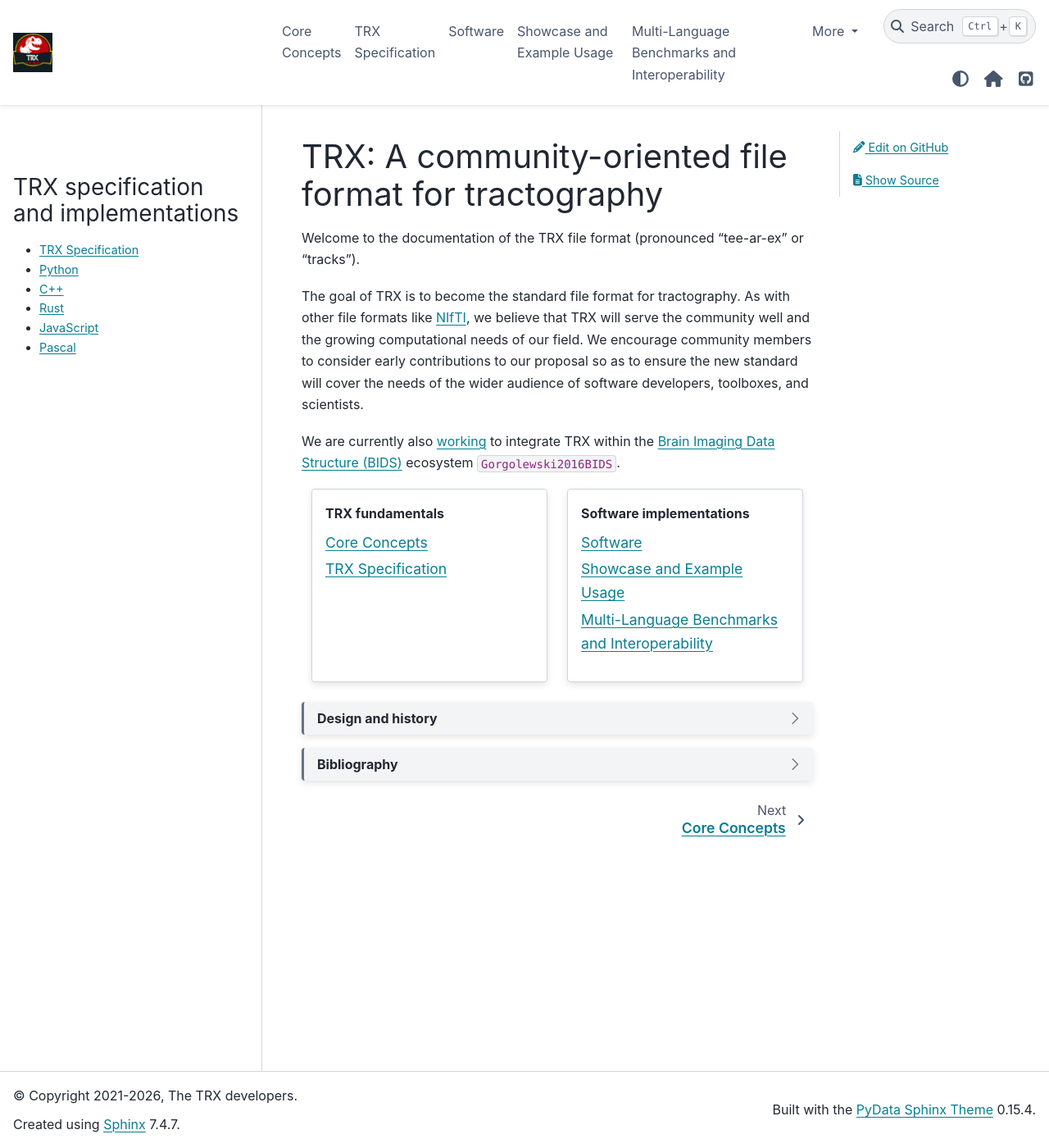
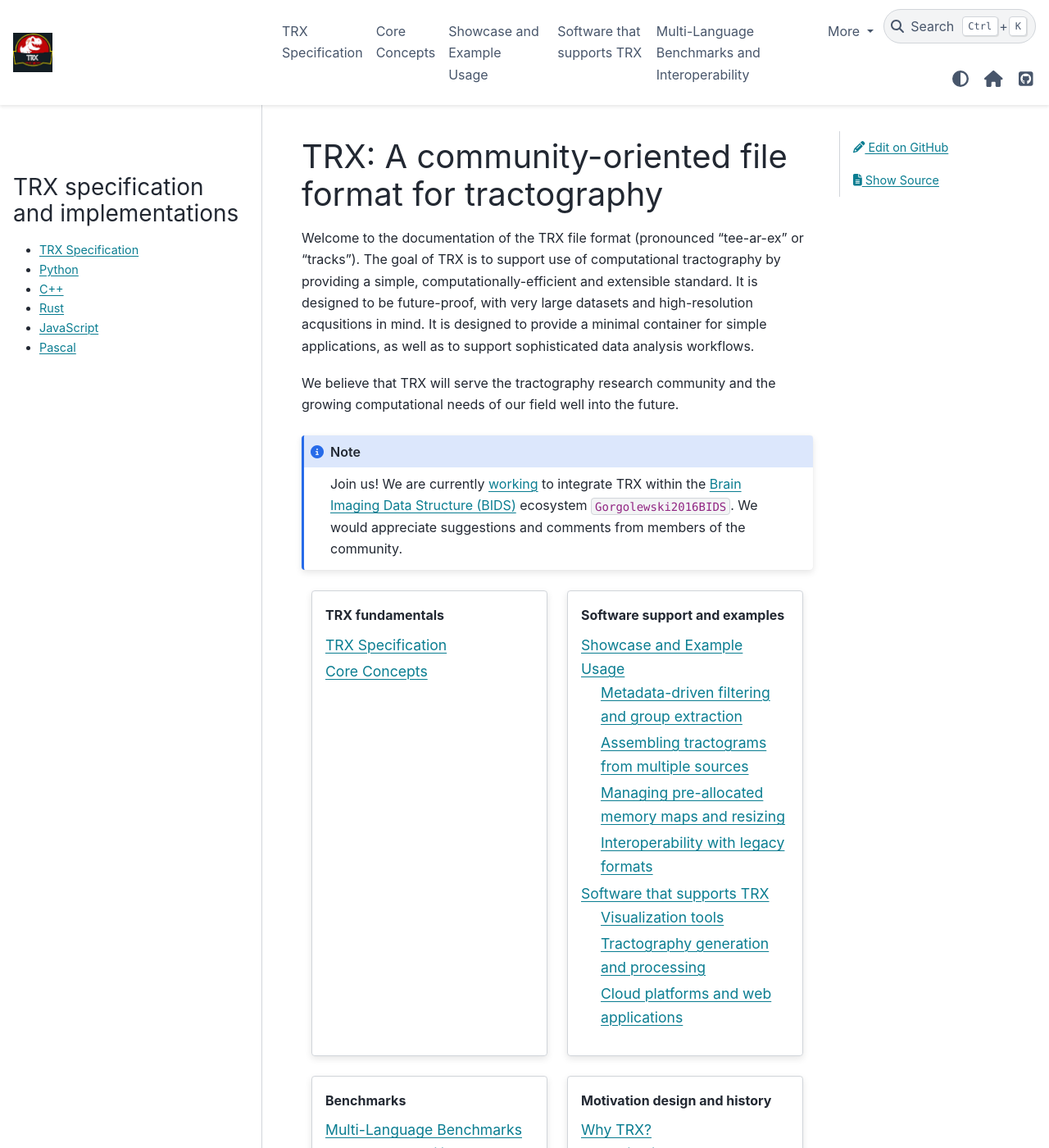
Before and after one commit to tee-ar-ex/tee-ar-ex.github.io, a Sphinx documentation site: the page built from source/index.md, in a window 1280 px wide and 1400 px high. Shown: the whole window at 82% size. Built offline with Sphinx 7.4.7 and the PyData theme 0.15.4, drawn with Linux system fonts in a browser that asks for light colours; cross-references to code outside the pages are shown as plain code; some of the changed text lies outside the part shown.

Commit message:
Some more reorganizing.
Also wrote something a bit more ... charismatic (?) for the front
page.

`````diff
--- a/source/index.md
+++ b/source/index.md
@@ -6,50 +6,57 @@ bibliography:
 # TRX: A community-oriented file format for tractography
 
 Welcome to the documentation of the TRX file format (pronounced "tee-ar-ex" or
-"tracks").
+"tracks"). The goal of TRX is to support use of computational tractography by
+providing a simple, computationally-efficient and extensible standard. It is
+designed to be future-proof, with very large datasets and high-resolution
+acqusitions in mind. It is designed to provide a minimal container for simple
+applications, as well as to support sophisticated data analysis workflows.
 
-The goal of TRX is to become the standard file format for tractography. As with
-other file formats like [NIfTI](https://nifti-imaging.github.io/), we believe
-that TRX will serve the community well and the growing computational needs of
-our field. We encourage community members to consider early contributions to
-our proposal so as to ensure the new standard will cover the needs of the wider
-audience of software developers, toolboxes, and scientists.
+We believe that TRX will serve the tractography research community and the
+growing computational needs of our field well into the future.
 
-We are currently also [working](https://github.com/bids-standard/bids-specification/pull/2333)
-to integrate TRX within the [Brain Imaging Data Structure (BIDS)](https://bids.neuroimaging.io/) ecosystem
-{cite:p}`Gorgolewski2016BIDS`.
+:::{note} Join us!
+  We are currently [working](https://github.com/bids-standard/bids-specification/pull/2333)
+  to integrate TRX within the [Brain Imaging Data Structure (BIDS)](https://bids.neuroimaging.io/) ecosystem {cite:p}`Gorgolewski2016BIDS`. We would appreciate suggestions and comments from
+  members of the community.
+:::
 
 ::::{grid} 2
 :::{grid-item-card}  TRX fundamentals
 ```{toctree}
 :maxdepth: 1
+specification
 concepts
-specification
 ```
 :::
-:::{grid-item-card}  Software implementations
+:::{grid-item-card}  Software support and examples
 ```{toctree}
-:maxdepth: 1
+:maxdepth: 2
+showcase
 software
-showcase
-benchmarks
 ```
 :::
 ::::
 
-````{dropdown} Design and history
 
+::::{grid} 2
+:::{grid-item-card} Benchmarks
 ```{toctree}
+:maxdepth: 2
+benchmarks
+```
+:::
+:::{grid-item-card} Motivation design and history
+```{toctree}
+:maxdepth: 2
 design
 history
 ```
-
-````
+:::
+::::
 
 ````{dropdown} Bibliography
-
 ```{toctree}
 bib
 ```
-
 ````
--- a/source/software.md
+++ b/source/software.md
@@ -1,14 +1,28 @@
-# Software
+# Software that supports TRX
 
-TRX is integrated into several software libraries:
+## Visualization tools
 
-## TRXViz
+### Niivue
+
+[Niivue](https://niivue.com/) is a WebGL-based visualization library for
+neuroimaging data, including tractography streamlines. It uses features of TRX
+to display different groups (e.g., tracts) and their distinct properties. See
+[this PR](https://github.com/niivue/niivue/pull/841)
+
+### Surfice
+
+Surfice is a tool for visualizing neuroimaging meshes, tractography
+streamlines, and connectomes {cite:p}`Rorden2025-zq`.
+
+### TRXViz
 
 [TRXViz](https://github.com/tee-ar-ex/TRXViz) is a tool for visualization and
 processing of diffusion-MRI based tractography. Implemented in Rust, it
 supports fast visualization and basic processing of TRX-based tractography.
 
-## pyAFQ
+## Tractography generation and processing
+
+### pyAFQ
 
 [pyAFQ](https://tractometry.org/pyAFQ) is a Python library for automated
 white matter tractography and tractometry. It uses TRX to parallelize and
@@ -16,19 +30,19 @@ accelerate tractography, as well as to perform batched operations over
 groups of streamlines in ways that allow handling very large tractograms
 (>100M streamlines) on standard hardware. See [this PR](https://github.com/tractometry/pyAFQ/pull/208).
 
-## Trekker
+### Trekker
 
 Trekker implements parallel transport tractography for generating geometrically
 smooth streamlines {cite:p}`Aydogan2021-ug`. It uses the TRX C++ implementation
 for I/O.
 
-## DIPY
+### DIPY
 
 [DIPY](https://dipy.org/) is a library for the analysis of diffusion MRI
 data {cite:p}`Garyfallidis2014-el`. DIPY supports I/O in many different
 file formats, including TRX. See [this PR](https://github.com/dipy/dipy/pull/3587)
 
-## QSIPrep & QSIRecon
+### QSIPrep & QSIRecon
 
 QSIPrep is an integrative platform for preprocessing and reconstructing
 diffusion MRI data {cite:p}`Cieslak2021-ic`. QSIPrep and its post-processing
@@ -36,43 +50,45 @@ pipelines, implemented in QSIRecon advance the use of TRX as an interchange
 format, because they knit together functionality from many different software
 libraries.
 
-## Surfice
-
-Surfice is a tool for visualizing neuroimaging meshes, tractography
-streamlines, and connectomes {cite:p}`Rorden2025-zq`.
-
-## SlicerDMRI
+### SlicerDMRI
 
 SlicerDMRI is an open source diffusion MRI software, implemented as an
 extension of 3D Slicer {cite:p}`Norton2017-yz`. It now supports use of TRX,
 through its C++ implementation. See [this PR](https://github.com/SlicerDMRI/SlicerDMRI/pull/250).
 
-## FSL
+### FSL
 
 [FSL](https://fsl.fmrib.ox.ac.uk/fsl/) is a comprehensive library of tools
 for functional MRI, structural MRI, and diffusion MRI analysis. The FSLeyes
 viewer includes support for TRX as of its 1.20 version release. See [this PR](https://git.fmrib.ox.ac.uk/fsl/fsleyes/fsleyes/-/merge_requests/504).
 
-## COMMIT
+### COMMIT
 
 COMMIT (Convex Optimization Modeling for Microstructure Informed Tractography)
 is a framework for microstructure-informed tractography. TRX support in
 COMMIT using its C++ implementation is currently work-in-progress (see [this PR](https://github.com/daducci/COMMIT/pull/163))
 
-## brainlife.io
+### Insight ToolKit (ITK)
+
+ITK is an open-source framework for image analysis. TRX has been integrated as
+an external module, making it available for users of the ANTS registration
+framework {cite:p}`Avants2014-ci`. See [this PR](https://github.com/InsightSoftwareConsortium/ITK/pull/6687).
+
+### MRtrix
+
+[MRtrix3](https://www.mrtrix.org/) is a fast, flexible and open software
+framework for medical image processing and visualisation {cite:p}`Tournier2019-cq`.
+Integration of TRX support is currently in progress (in [this PR](https://github.com/MRtrix3/mrtrix3/pull/3415)).
+
+## Cloud platforms and web applications
+
+### brainlife.io
 
 [brainlife.io](https://brainlife.io) is a decentralized and open-source cloud
 platform to support neuroscience research {cite:p}`Hayashi2024-zm`. It uses
 TRX for streamline I/O.
 
-## Niivue
-
-[Niivue](https://niivue.com/) is a WebGL-based visualization library for
-neuroimaging data, including tractography streamlines. It uses features of TRX
-to display different groups (e.g., tracts) and their distinct properties. See
-[this PR](https://github.com/niivue/niivue/pull/841)
-
-## DWI2TRX
+### DWI2TRX
 
 The [DWI2TRX](https://tee-ar-ex.github.io/dwi2trx/) web application uses
 WASM-based dcm2niix and niimath as well as WebGPU-based NiiVue, mindgrab and
@@ -81,15 +97,3 @@ tractography from NIfTI/bval/bvec files or from a directory of DICOMs. All
 computations are conducted client-side on the user's computer, and no data is
 uploaded to any remote server. It works on any web-enabled device that supports
 the full WebGPU standard.
-
-## Insight ToolKit (ITK)
-
-ITK is an open-source framework for image analysis. TRX has been integrated as
-an external module, making it available for users of the ANTS registration
-framework {cite:p}`Avants2014-ci`. See [this PR](https://github.com/InsightSoftwareConsortium/ITK/pull/6687).
-
-## MRtrix
-
-[MRtrix3](https://www.mrtrix.org/) is a fast, flexible and open software
-framework for medical image processing and visualisation {cite:p}`Tournier2019-cq`.
-Integration of TRX support is currently in progress (in [this PR](https://github.com/MRtrix3/mrtrix3/pull/3415)).
`````
Also changed, not shown: source/specification.md (+4 -4 lines).
